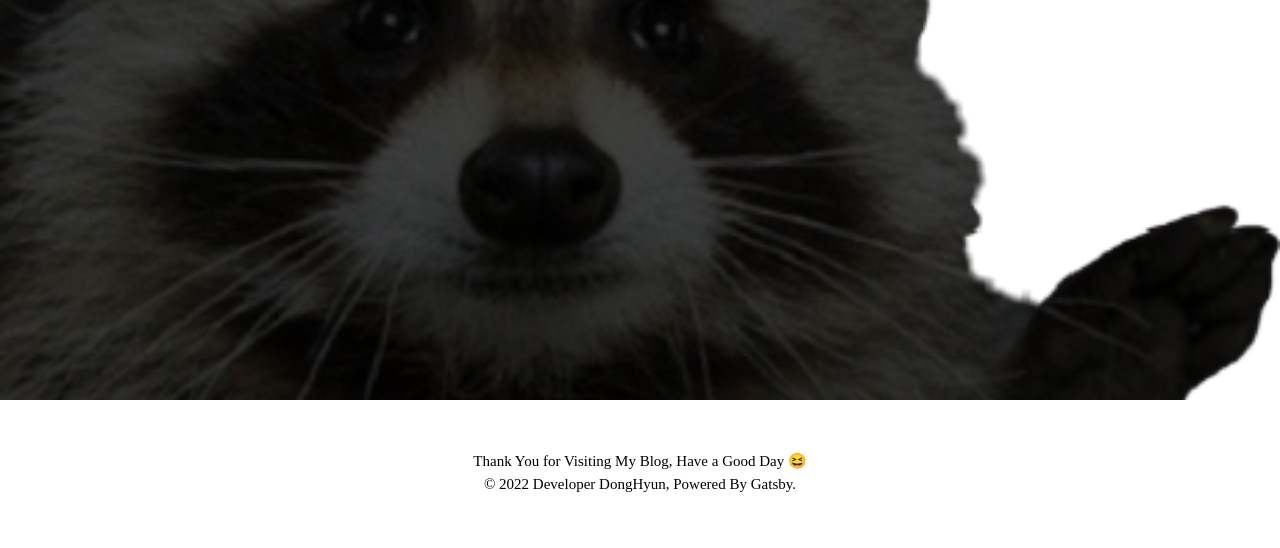
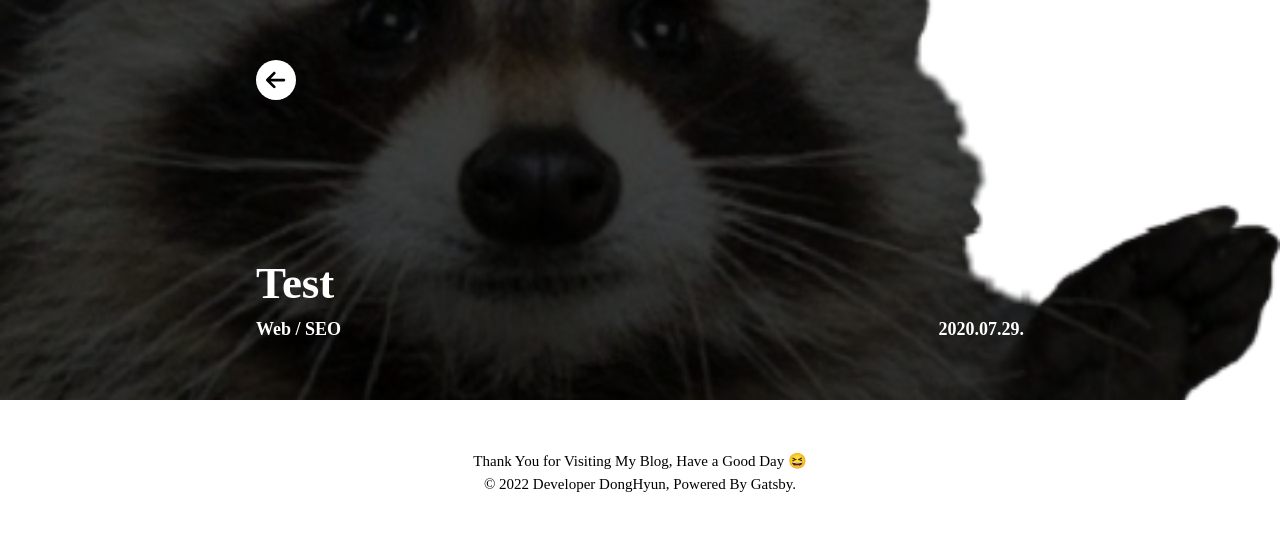
Before and after one commit to louis-25/louis-25.github.io, a Gatsby site: page /test2/ in a window 1280 px wide. Built offline with nearby package versions, Linux system fonts and the light colour scheme; Gatsby itself is replaced by a stand-in of ours; a web font is replaced by a local one.

Commit message:
게시글 헤더 기본정보 세팅

```diff
--- a/package.json
+++ b/package.json
@@ -7,6 +7,9 @@
   "dependencies": {
     "@emotion/react": "^11.8.2",
     "@emotion/styled": "^11.8.1",
+    "@fortawesome/fontawesome-svg-core": "^6.1.1",
+    "@fortawesome/free-solid-svg-icons": "^6.1.1",
+    "@fortawesome/react-fontawesome": "^0.1.18",
     "gatsby": "^4.10.3",
     "gatsby-plugin-emotion": "^7.10.0",
     "gatsby-plugin-gatsby-cloud": "^4.10.1",
--- a/src/components/Post/PostHead.tsx
+++ b/src/components/Post/PostHead.tsx
@@ -1,6 +1,7 @@
 import React, { FunctionComponent } from 'react'
 import styled from '@emotion/styled'
 import { GatsbyImage, IGatsbyImageData } from 'gatsby-plugin-image'
+import PostHeadInfo, { PostHeadInfoProps } from './PostHeadInfo'
 
 type GatsbyImgProps = {
   image: IGatsbyImageData
@@ -8,7 +9,7 @@ type GatsbyImgProps = {
   className?: string
 }
 
-type PostHeadProps = {
+type PostHeadProps = PostHeadInfoProps & {
   thumbnail: IGatsbyImageData
 }
 
@@ -28,10 +29,16 @@ const BackgroundImage = styled((props: GatsbyImgProps) => (
   filter: brightness(0.25);
 `
 
-const PostHead: FunctionComponent<PostHeadProps> = function ({ thumbnail }) {
+const PostHead: FunctionComponent<PostHeadProps> = function ({
+  title,
+  date,
+  categories,
+  thumbnail,
+}) {
   return (
     <PostHeadWrapper>
       <BackgroundImage image={thumbnail} alt="thumbnail" />
+      <PostHeadInfo title={title} date={date} categories={categories} />
     </PostHeadWrapper>
   )
 }
--- /dev/null
+++ b/src/components/Post/PostHeadInfo.tsx
@@ -0,0 +1,78 @@
+import React, { FunctionComponent } from 'react'
+import styled from '@emotion/styled'
+import { FontAwesomeIcon } from '@fortawesome/react-fontawesome'
+import { faArrowLeft } from '@fortawesome/free-solid-svg-icons'
+
+export type PostHeadInfoProps = {
+  title: string
+  date: string
+  categories: string[]
+}
+
+const PostHeadInfoWrapper = styled.div`
+  display: flex;
+  flex-direction: column;
+  width: 768px;
+  height: 100%;
+  margin: 0 auto;
+  padding: 60px 0;
+  color: #ffffff;
+`
+
+const PrevPageIcon = styled.div`
+  display: grid;
+  place-items: center;
+  width: 40px;
+  height: 40px;
+  border-radius: 50%;
+  background: #ffffff;
+  color: #000000;
+  font-size: 22px;
+  cursor: pointer;
+  box-shadow: 0 0 10px rgba(0, 0, 0, 0.3);
+`
+
+const Title = styled.div`
+  display: -webkit-box;
+  overflow: hidden;
+  overflow-wrap: break-word;
+  margin-top: auto;
+  text-overflow: ellipsis;
+  white-space: normal;
+  -webkit-line-clamp: 2;
+  -webkit-box-orient: vertical;
+  font-size: 45px;
+  font-weight: 800;
+`
+
+const PostData = styled.div`
+  display: flex;
+  justify-content: space-between;
+  align-items: center;
+  margin-top: 10px;
+  font-size: 18px;
+  font-weight: 700;
+`
+
+const PostHeadInfo: FunctionComponent<PostHeadInfoProps> = function ({
+  title,
+  date,
+  categories,
+}) {
+  const goBackPage = () => window.history.back()
+
+  return (
+    <PostHeadInfoWrapper>
+      <PrevPageIcon onClick={goBackPage}>
+        <FontAwesomeIcon icon={faArrowLeft} />
+      </PrevPageIcon>
+      <Title>{title}</Title>
+      <PostData>
+        <div>{categories.join(' / ')}</div>
+        <div>{date}</div>
+      </PostData>
+    </PostHeadInfoWrapper>
+  )
+}
+
+export default PostHeadInfo
```
Also changed, not shown: 1 other file.
